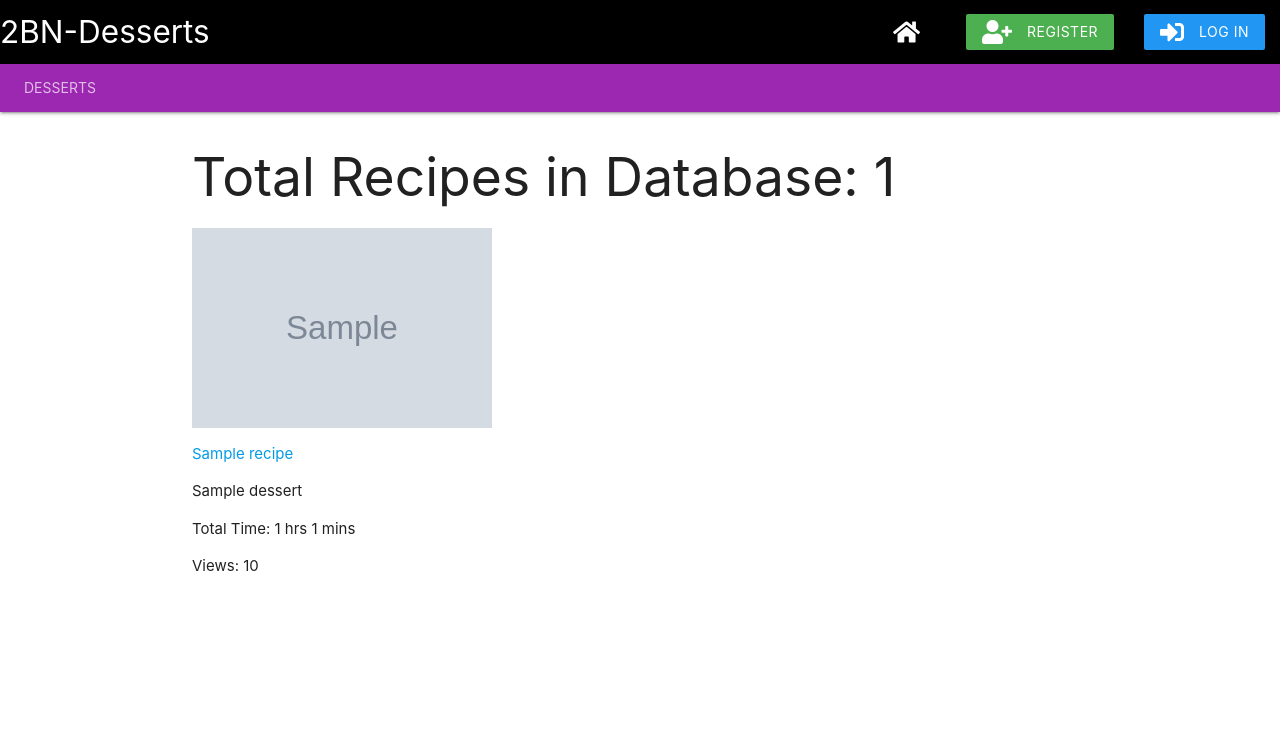
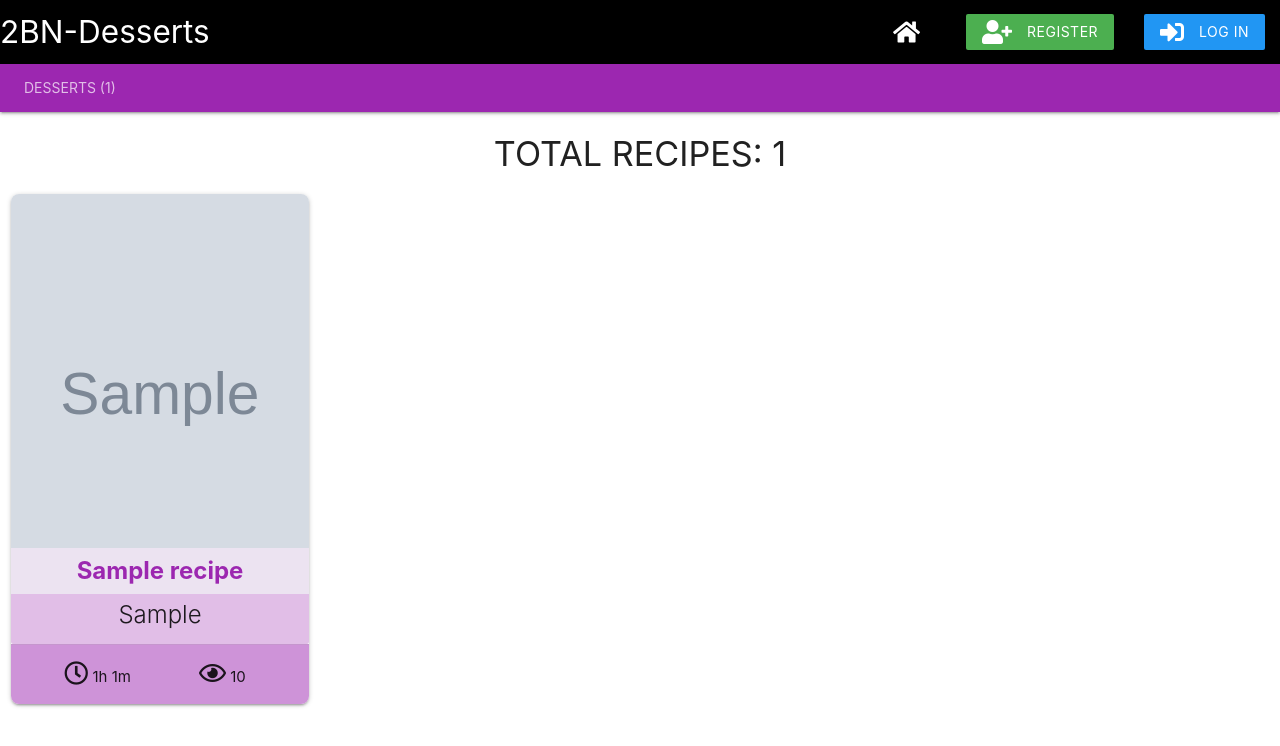
Before and after one commit to TravelTimN/ci-milestone04-dcd, a Flask app: page /desserts in a window 1280 px wide. Shown: the top 746 px of the page. Run offline with Flask 2, Linux system fonts and the light colour scheme; grey boxes marked "Sample" are stand-in pictures; a database or web service that is not in the repository returns one stand-in record (values such as "Sample title"); some libraries are stand-ins or nearby versions.

Commit message:
Restructure layout when viewing all desserts
view_dessets.html
Completely restructured the layout using Materialize Cards.

Some additional minor edits:

routes.py
Minor edits because I figured out how to
get user_id now that I'm using sessions.

styles.css
Custom CSS to tweak the recipe Cards.

base.html
Removes unneccesary div.container

_navbar.html
Added dessert.count to button.
Known issue, only works on one page so far.

```diff
--- a/app/routes.py
+++ b/app/routes.py
@@ -162,6 +162,10 @@ def add_dessert():
 def add_dessert_toDB():
         # input fields to be submitted to database
         today = datetime.now().strftime("%d %B, %Y")
+
+        # get user_id
+        user_id = users_collection.find_one({"username": session["user"]})["_id"]
+
         submit = {
                 "recipe_name": request.form.get("recipe_name"),
                 "recipe_slug": slugify(request.form.get("recipe_name")),
@@ -174,14 +178,16 @@ def add_dessert_toDB():
                 "total_hrs": request.form.get("total_hrs"),
                 "total_mins": request.form.get("total_mins"),
                 "allergens": request.form.getlist("allergens"),
-                "author": "2BN-Tim",
+                "author": user_id,
                 "img_src": request.form.get("img_src"),
                 "date_added": today,
                 "date_updated": today,
-                "views": 1
+                "views": 0
         }
+
         # get the new _id being created on submit
         newID = recipes_collection.insert_one(submit)
+
         # slugify url to be user-friendly
         slugUrl = slugify(request.form.get("recipe_name"))
         flash("Sounds delicious! Thanks for adding this recipe!")
@@ -312,9 +318,11 @@ def update_dessert_toDB(recipe_id):
         today = datetime.now().strftime("%d %B, %Y")
 
         # get current hidden values
-        get_author = recipe.get("author")
         get_date_added = recipe.get("date_added")
         get_views = recipe.get("views")
+
+        # get user_id
+        user_id = users_collection.find_one({"username": session["user"]})["_id"]
 
         # find recipe to be updated, then push updates
         recipes_collection.update( {"_id": ObjectId(recipe_id)},
@@ -330,7 +338,7 @@ def update_dessert_toDB(recipe_id):
                 "total_hrs": request.form.get("total_hrs"),
                 "total_mins": request.form.get("total_mins"),
                 "allergens": request.form.getlist("allergens"),
-                "author": get_author,
+                "author": user_id,
                 "img_src": request.form.get("img_src"),
                 "date_added": get_date_added,
                 "date_updated": today,
--- a/app/static/css/style.css
+++ b/app/static/css/style.css
@@ -1,9 +1,51 @@
-#recipe-imgs {
-    height: 200px;
-    width: 300px;
-}
-
 #recipe-img {
     height: 350px;
     width: 600px;
 }
+
+.card {
+    border-radius: 8px;
+}
+
+.card-image img {
+    object-fit: cover;
+    height: 50vw;
+}
+
+.card-image {
+    border-top-left-radius: 8px;
+    border-top-right-radius: 8px;
+}
+
+.card .card-image .card-title {
+    background-color: rgba(243, 229, 245, 0.8);
+    padding: 5px;
+    width: 100%;
+    font-weight: bold;
+}
+
+.card a {
+    font-weight: bold;
+    color: #9c27b0;
+}
+
+.card .card-content {
+    padding: 5px;
+}
+
+.card-action {
+    display: grid;
+    grid-template-columns: 1fr 1fr;
+    justify-items: center;
+    align-items: center;
+    border-bottom-left-radius: 8px;
+    border-bottom-right-radius: 8px;
+}
+
+
+/*----- >600px Materialize Tablet size (.m) -----*/
+@media (min-width: 600px) {
+    .card-image img {
+        height: 50vh;
+    }
+}
--- a/app/templates/base.html
+++ b/app/templates/base.html
@@ -24,10 +24,8 @@
     </header>
 
 
-    <div class="container">
-        {% block content %}
-        {% endblock %}
-    </div>
+    {% block content %}
+    {% endblock %}
 
     <script src="https://code.jquery.com/jquery-3.4.0.slim.js" integrity="sha256-milezx5lakrZu0OP9b2QWFy1ft/UEUK6NH1Jqz8hUhQ=" crossorigin="anonymous"></script>
     <script src="https://cdnjs.cloudflare.com/ajax/libs/materialize/1.0.0/js/materialize.min.js"></script>
--- a/app/templates/partials/_navbar.html
+++ b/app/templates/partials/_navbar.html
@@ -19,7 +19,7 @@
     <!-- BOTTOM NAV -->
     <div class="nav-content purple">
         <ul class="tabs tabs-transparent">
-            <li class="tab"><a class="waves-effect waves-light tooltipped" data-position="bottom" data-tooltip="View All Desserts" href="{{ url_for('view_desserts') }}">DESSERTS</a></li>
+            <li class="tab"><a class="waves-effect waves-light tooltipped" data-position="bottom" data-tooltip="View All Desserts" href="{{ url_for('view_desserts') }}">DESSERTS ({{ total_recipes }})</a></li>
         </ul>
         {% if session.user %}
             <a class="btn-floating btn-large halfway-fab tooltipped" data-position="left" data-tooltip="Add a Recipe" href="{{ url_for('add_dessert') }}"><i class="material-icons purple accent-3">add</i></a>
--- a/app/templates/view_desserts.html
+++ b/app/templates/view_desserts.html
@@ -2,42 +2,56 @@
 
 {% block content %}
 
-<h2>Total Recipes in Database: {{ total_recipes }}</h2>
+<h4 class="center">TOTAL RECIPES: {{ total_recipes }}</h4>
 
-<ul>
+<div class="row">
+
+    <!-- for each recipe, create Materialize Card -->
     {% for recipe in recipes %}
-    <li>
-        {% if recipe.img_src %}
-        <div id="recipe-imgs" style="background: url('{{ recipe.img_src }}') center/cover no-repeat;" alt="Dessert">
+    <div class="col s12 m6 l3">
+        <div class="card sticky-action hoverable">
+
+            <!-- Card Image -->
+            <div class="card-image waves-effect waves-block waves-light">
+                {% if recipe.img_src %}
+                <img src="{{ recipe.img_src }}" alt="Dessert" class="activator">
+                {% else %}
+                <img src="{{ url_for('static', filename='img/no-img.png') }}" alt="Dessert" class="activator">
+                {% endif %}
+                <span class="card-title grey-text center text-darken-4">
+                    <a href="{{ url_for('view_dessert', recipe_id=recipe._id, slugUrl=recipe.recipe_slug) }}" class="purple-text">{{ recipe.recipe_name }}</a>
+                </span>
+            </div>
+
+            <!-- Card Content (category) -->
+            <div class="card-content purple lighten-4">
+                <span class="card-title center">{{ recipe.dessert_type }}</span>
+            </div>
+
+            <!-- Card Action (stats) -->
+            <div class="card-action purple lighten-3">
+                <span class="tooltipped" data-position="top" data-tooltip="Total Time: {% if recipe.total_hrs %}{{ recipe.total_hrs }}h{% endif %} {{ recipe.total_mins }}m">
+                    <i class="far fa-clock material-icons"></i>
+                    {% if recipe.total_hrs %}{{ recipe.total_hrs }}h{% endif %} {{ recipe.total_mins }}m
+                </span>
+                <span class="tooltipped" data-position="top" data-tooltip="Total Views: {{ recipe.views }}">
+                    <i class="far fa-eye material-icons"></i> {{ recipe.views }}
+                </span>
+            </div>
+
+            <!-- Card Reveal (hidden until clicked) -->
+            <div class="card-reveal">
+                <p class="card-title"><i class="material-icons right">close</i></p>
+                <p class="card-title grey-text text-darken-4">
+                    <a href="{{ url_for('view_dessert', recipe_id=recipe._id, slugUrl=recipe.recipe_slug) }}">{{ recipe.recipe_name }}</a>
+                </p>
+                <p class="purple-text">{{ recipe.dessert_type }}</p>
+                <p>{{ recipe.description }}</p>
+            </div>
         </div>
-        {% else %}
-        <div id="recipe-imgs" style="background: url('../static/img/no-img.png') center/cover no-repeat;"
-            alt="No Image Available"></div>
-        {% endif %}
-        <a href="{{ url_for('view_dessert', recipe_id=recipe._id, slugUrl=recipe.recipe_slug) }}">
-            <p>{{ recipe.recipe_name }}</p>
-        </a>
-        <p class="truncate">{{ recipe.dessert }}</p>
-        <p>Total Time:
-            {% if recipe.total_hrs %}
-            {{ recipe.total_hrs }}
-            {% if recipe.total_hrs == "1" %} hr
-            {% else %} hrs
-            {% endif %}
-            {% else %} 0 hrs
-            {% endif %}
+    </div>
+    {% endfor %}
 
-            {% if recipe.total_mins %}
-            {{ recipe.total_mins }}
-            {% if recipe.total_mins == "1" %} min
-            {% else %} mins
-            {% endif %}
-            {% else %} 0 mins
-            {% endif %}
-        </p>
-        <p>Views: {{ recipe.views }}</p>
-    </li>
-    {% endfor %}
-</ul>
+</div>
 
 {% endblock %}
```
